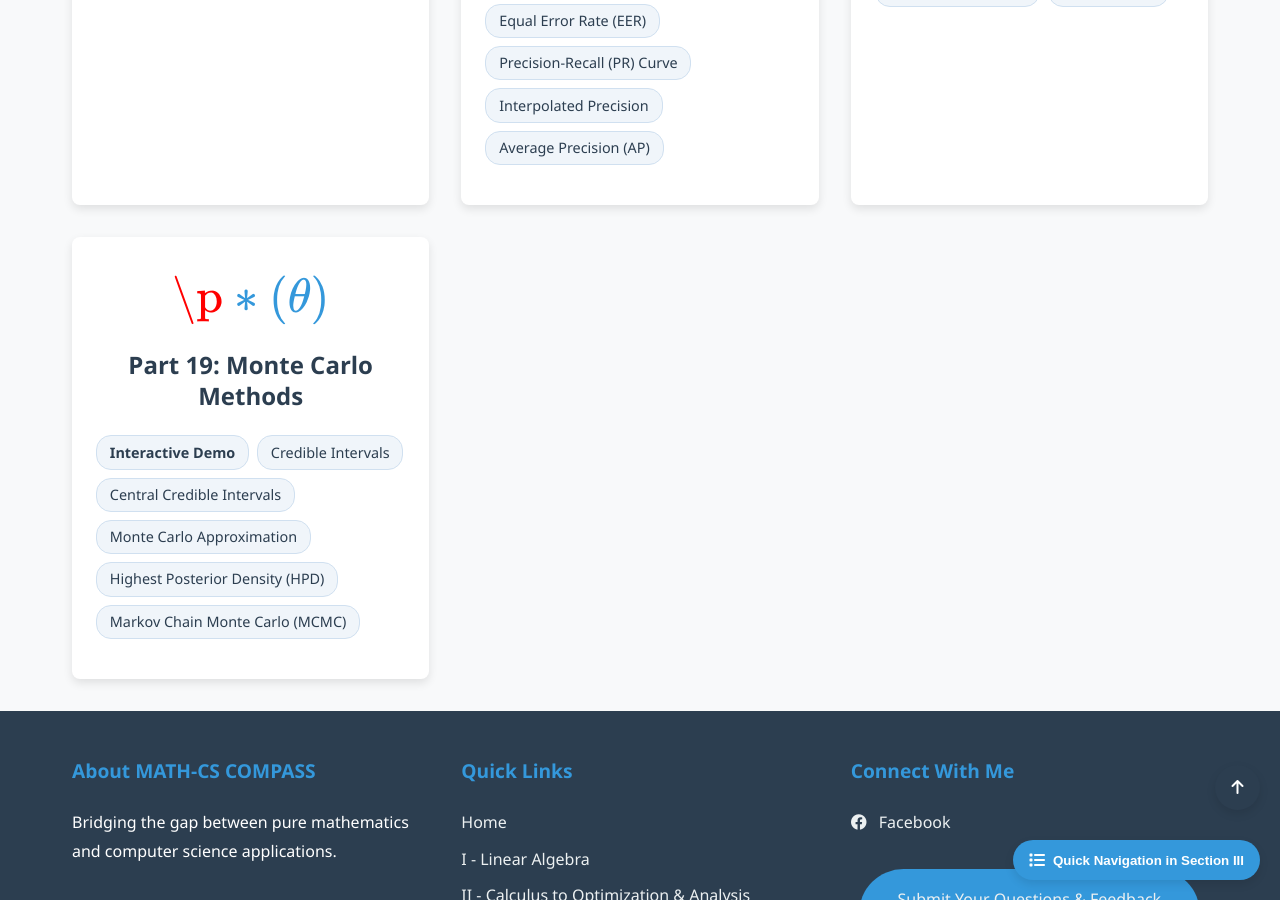
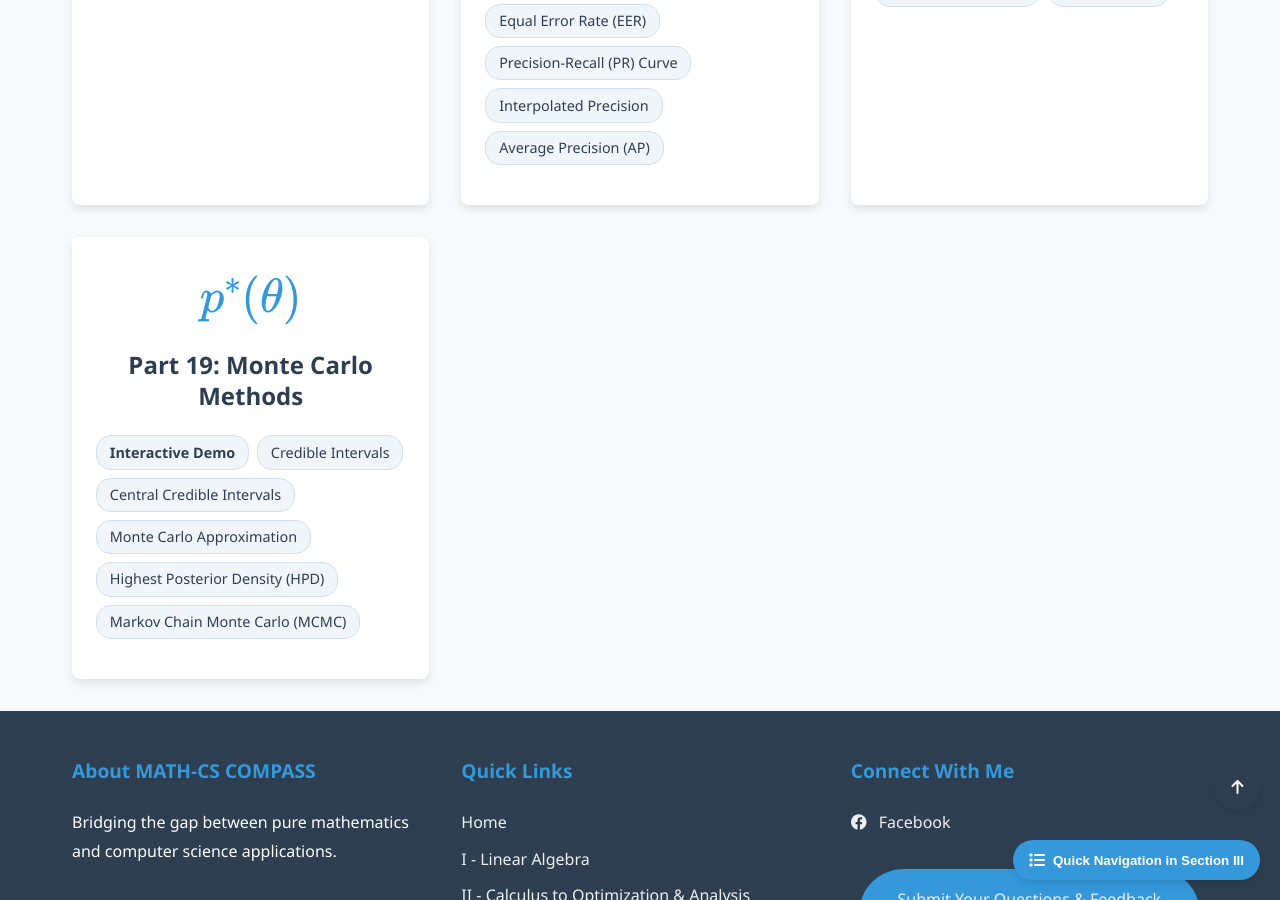
Before and after one commit to Yusukey01/yusukey01.github.io, a Jekyll site: the page built from Mathematics/Probability/probability.html, in a window 1280 px wide and 900 px high, scrolled down 4493 px. Built offline with Jekyll 4.4.1, drawn with Linux system fonts in a browser that asks for light colours.

Commit message:
Section III-19 done

```diff
--- a/Mathematics/Probability/probability.html
+++ b/Mathematics/Probability/probability.html
@@ -343,7 +343,7 @@ uses_python: false
                     </div>
 
                     <div class="card">
-                        <div class="card-icon">\(\p*(\theta)\)</div>
+                        <div class="card-icon">\(p^*(\theta)\)</div>
                         <h3><a href="monte_carlo.html">Part 19: Monte Carlo Methods</a></h3>
                         <div class="keywords">
                             <span><strong>Interactive Demo</strong></span>
```
